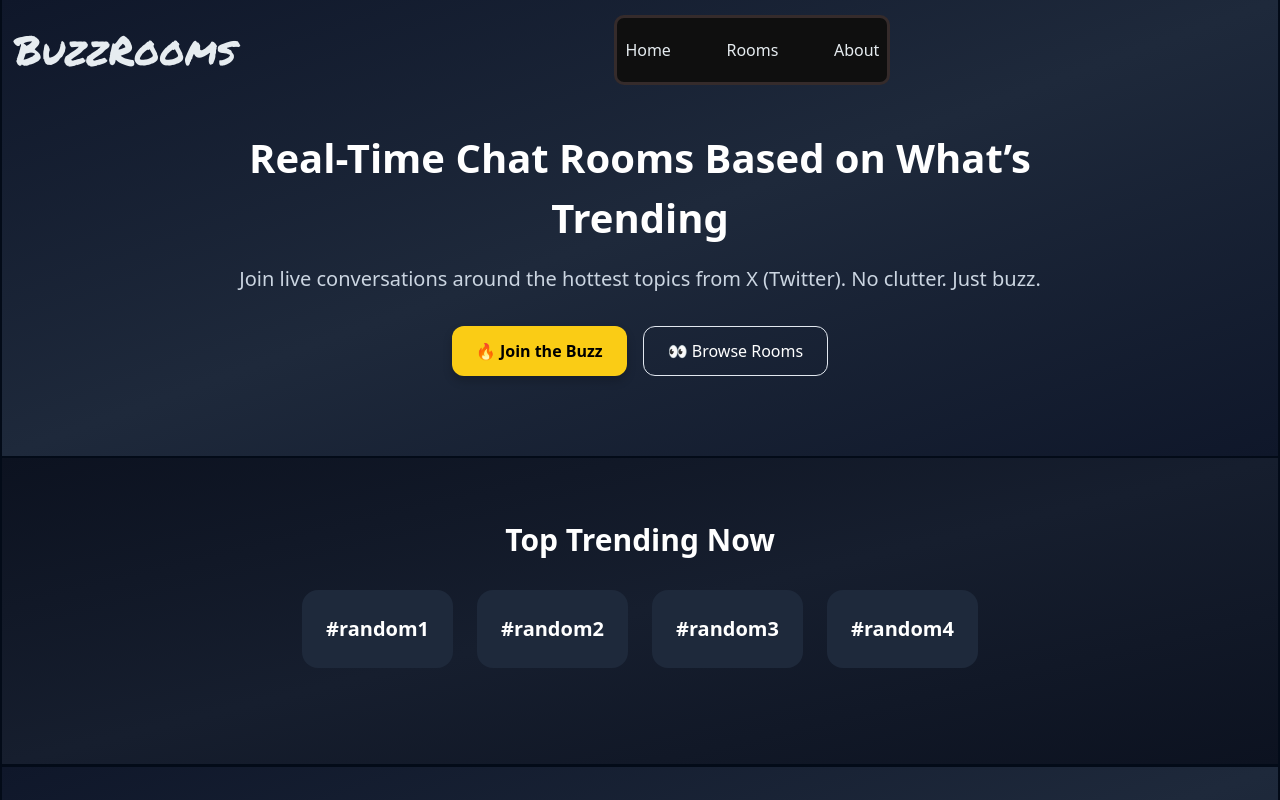
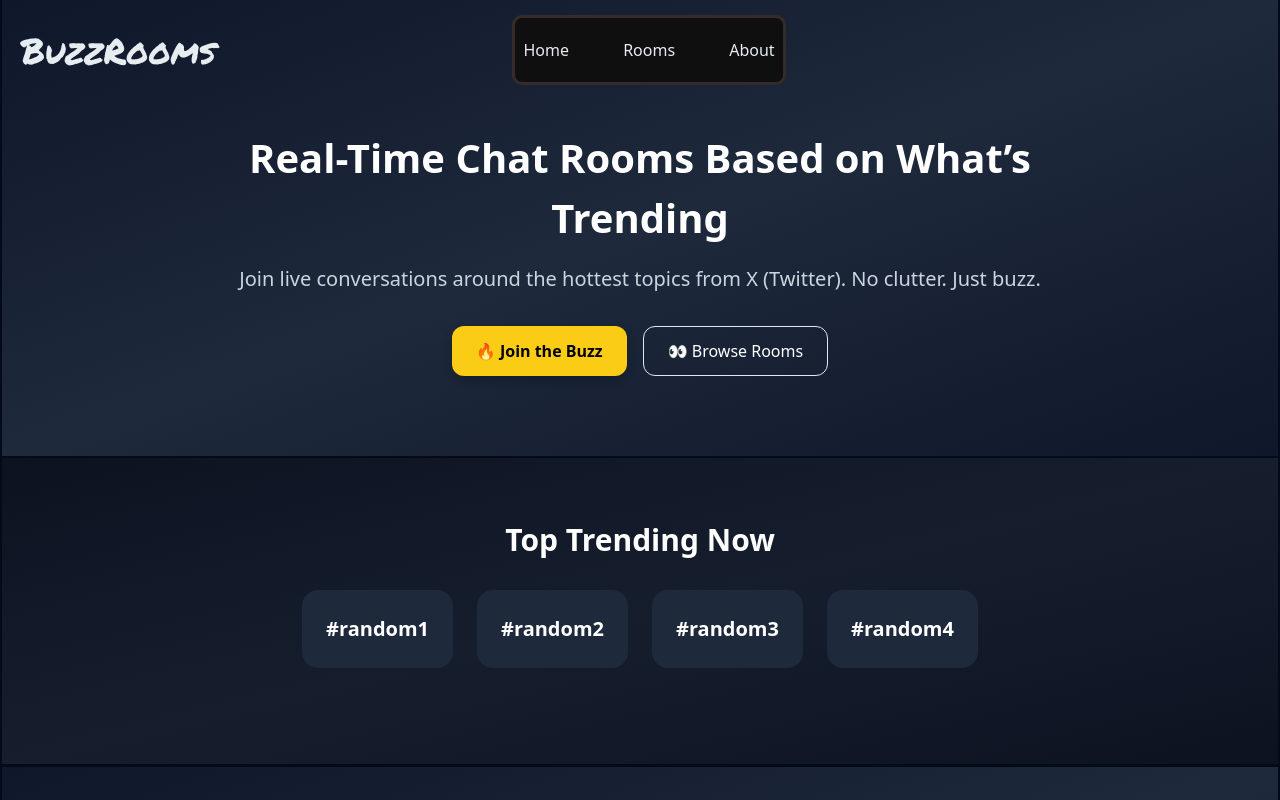
Before and after one commit to TusharThakur04/BuzzRooms, a Next.js app in the folder frontend/: page / in a window 1280 px wide. Shown: the top 800 px of the page. Built offline with nearby package versions, Linux system fonts and the light colour scheme; no server answers; a web font is replaced by a local one.

Commit message:
fix: header component styles and structure

```diff
--- a/frontend/src/components/header/Header.jsx
+++ b/frontend/src/components/header/Header.jsx
@@ -26,16 +26,19 @@ const Header = () => {
         >
           <div
             className={`${location === "/" ? styles.active : ""} flex items-center justify-center`}
+            onClick={toggleMenu}
           >
             <Link href="/">Home</Link>
           </div>
           <div
             className={`${location === "/rooms" ? styles.active : ""} flex items-center justify-center`}
+            onClick={toggleMenu}
           >
             <Link href="/rooms">Rooms</Link>
           </div>
           <div
             className={`${location === "/about" ? styles.active : ""} flex items-center justify-center`}
+            onClick={toggleMenu}
           >
             <Link href="/about">About</Link>
           </div>
--- a/frontend/src/components/header/Header.module.scss
+++ b/frontend/src/components/header/Header.module.scss
@@ -3,7 +3,7 @@
 .header {
   position: fixed;
   height: 100px;
-  padding: 0 1%;
+  padding: 0 1.5%;
   width: 100vw;
 
   &Show {
@@ -20,12 +20,13 @@
 }
 .logo {
   font-family: "Permanent Marker", cursive;
-  font-size: 2.5rem;
+  font-size: 2.2rem;
   font-weight: 100;
   font-style: normal;
 }
 .navBar {
   position: relative;
+  right: clamp(10px, 10vw, 90px);
   border: 3px solid rgb(53, 43, 43);
   background-color: rgb(15, 15, 15);
   height: 70%;
```
